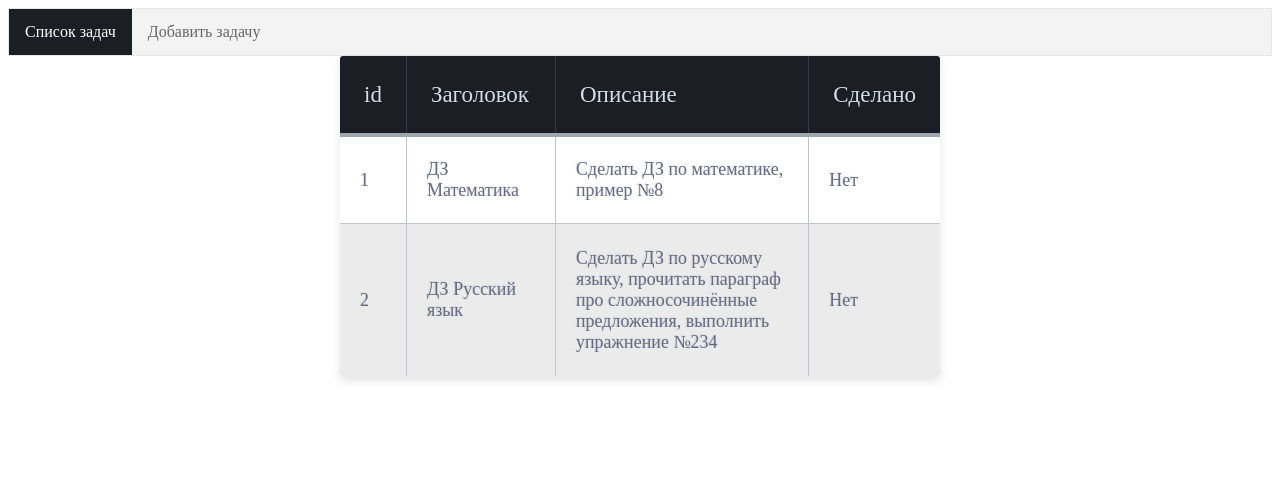
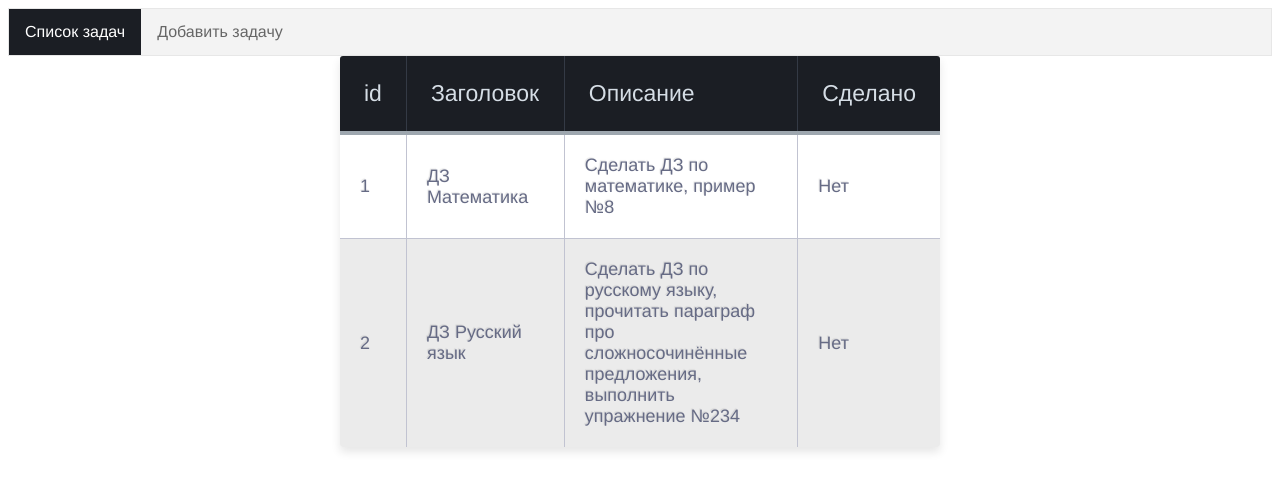
Before and after one commit to abastrychkin/todolist, a SvelteKit app in the folder to-do-list/: page /todolist in a window 1280 px wide. Shown: the top 490 px of the page. Built offline with nearby package versions, Linux system fonts and the light colour scheme.

Commit message:
add helvetica fonts for the whole project

```diff
--- a/to-do-list/src/routes/+layout.svelte
+++ b/to-do-list/src/routes/+layout.svelte
@@ -18,6 +18,11 @@
 <slot />
 
 <style>
+	:global(body) {
+		font-size: 100%;
+		font-family: Helvetica;
+	}
+
 	nav {
 		list-style-type: none;
 		margin: 0;
```
